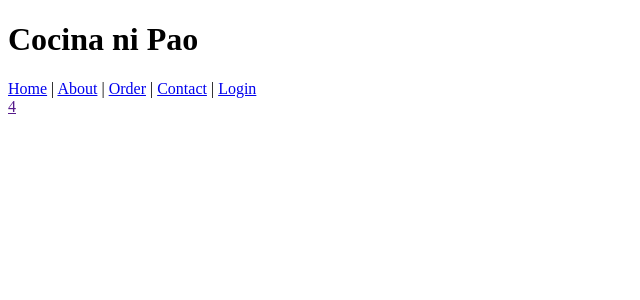
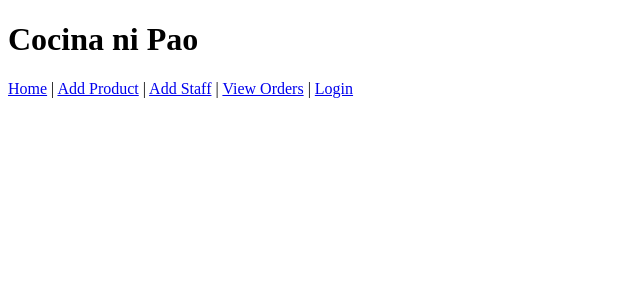
Before and after one commit to YumenoRetort/CocinaNiPao, a PHP site: page /Admin/admin_header.php in a window 1280 px wide. Shown: the top 300 px of the page, without its empty margins (0-640 px from the left). Run offline with PHP 8.4, Linux system fonts and the light colour scheme.

Commit message:
Add Admin Landing Page

```diff
--- a/Admin/admin_header.php
+++ b/Admin/admin_header.php
@@ -12,15 +12,13 @@
 <header>
     <h1>Cocina ni Pao</h1>
     <nav>
-        <a href="homepage.php">Home</a> |
-        <a href="about.php">About</a> |
-        <a href="order.php">Order</a> |
-        <a href="helpSupport.php">Contact</a> |
-        <a href="login.php">Login</a>
+        <a href="admin_homepage.php">Home</a> |
+        <a href="add_product.php">Add Product</a> |
+        <a href="add_staff.php">Add Staff</a> |
+        <a href="view_orders.php">View Orders</a> |
+        <a href="../login.php">Login</a>
     </nav>
 
-    <!-- Shopping Cart Icon -->
-    <a href="" class="cart"><i class="fa-solid fa-cart-shopping" style='width: 50px; height: 50px;'></i><supp>4</supp>
 </header>
 
 	<script src="js/script.js"></script>
```
Also changed, not shown: Admin/admin_homepage.php (added, +18 -0 lines).
